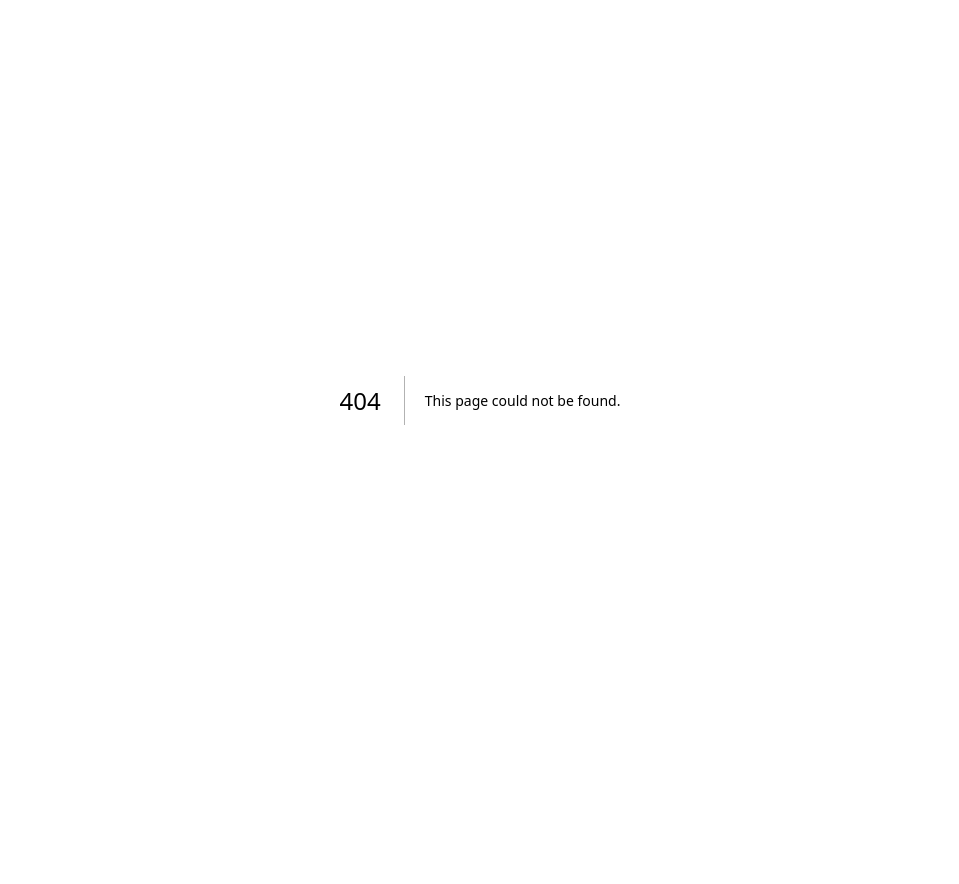
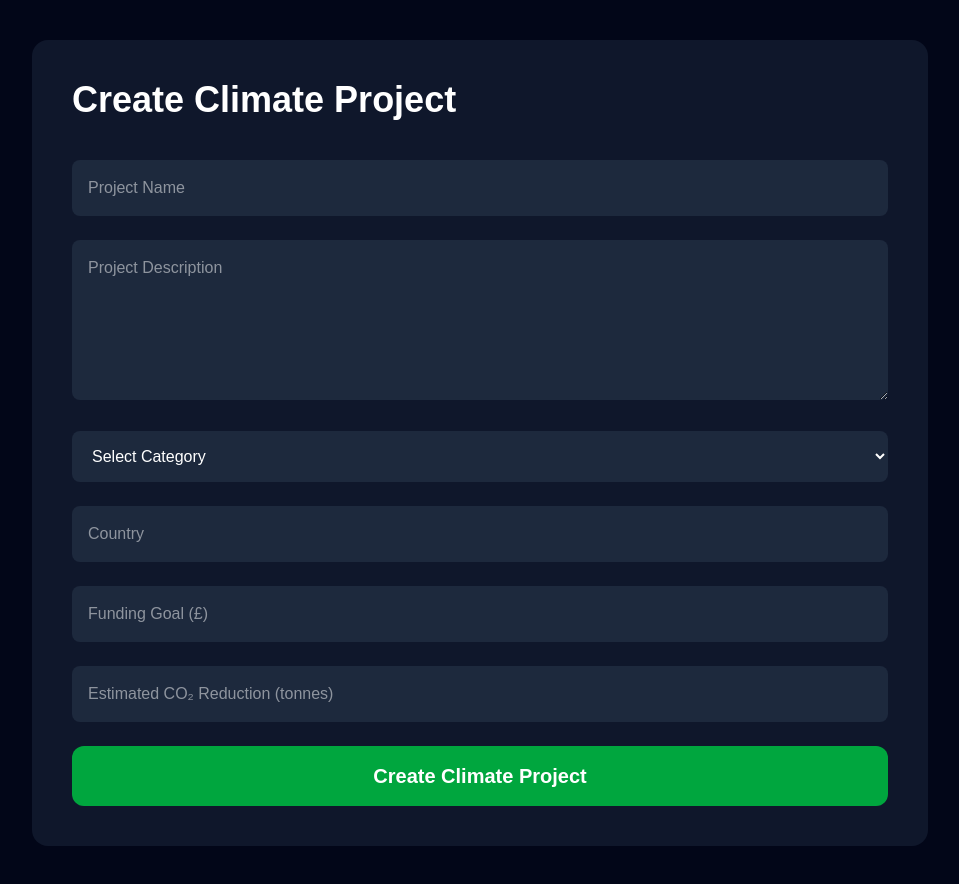
Before and after one commit to GOSTECH21/S4C-platform, a Next.js app: page /club/projects/new in a window 1280 px wide. Before the commit this address had no page. Shown: the whole page, without its empty margins (160-1119 px from the left). Before the commit the page ends 800 px from the top, so only its background shows below. Built offline with nearby package versions, Linux system fonts and the light colour scheme; no server answers.

Commit message:
Complete Match Day Portfolio and Climate Project creation

```diff
--- a/app/club/dashboard/page.tsx
+++ b/app/club/dashboard/page.tsx
@@ -11,6 +11,7 @@ const [loading, setLoading] = useState(true);
 const [club, setClub] = useState<any>(null);
 const [account, setAccount] = useState<any>(null);
 const [projects, setProjects] = useState<any[]>([]);
+const [featuredProjects, setFeaturedProjects] = useState<any[]>([]);
 
 async function loadPortfolio(clubId: string) {
   const { data, error } = await supabase
@@ -31,21 +32,16 @@ async function loadPortfolio(clubId: string) {
     setPortfolioProjects(data || []);
   }
 }
-
-async function addProjectToPortfolio() {
+function isProjectSelected(projectId: string) {
+  return portfolioProjects.some(
+    (item: any) => item.project_id === projectId
+  );
+}
+async function addProjectToPortfolio(projectId: string) {
   if (!account) return;
 
-  const { data: projects, error: projectError } = await supabase
-    .from("climate_projects")
-    .select("id")
-    .eq("name", "Global Schools Solar")
-    .limit(1);
-
-  const project = projects?.[0];
-
-  if (projectError || !project) {
-    console.error(projectError);
-    alert("Couldn't find project.");
+  if (isProjectSelected(projectId)) {
+    alert("This project is already in your Match Day Portfolio.");
     return;
   }
 
@@ -53,7 +49,7 @@ async function addProjectToPortfolio() {
     .from("club_match_portfolio")
     .insert({
       club_id: account.club_id,
-      project_id: project.id,
+      project_id: projectId,
       status: "selected",
     });
 
@@ -65,8 +61,24 @@ async function addProjectToPortfolio() {
 
   await loadPortfolio(account.club_id);
 
-  alert("✅ Global Schools Solar added to Match Day Portfolio");
+  alert("✅ Project added to Match Day Portfolio");
 }
+
+async function removeProjectFromPortfolio(portfolioId: string) {
+  const { error } = await supabase
+    .from("club_match_portfolio")
+    .delete()
+    .eq("id", portfolioId);
+
+  if (error) {
+    console.error(error);
+    alert("Couldn't remove project.");
+    return;
+  }
+
+  await loadPortfolio(account.club_id);
+}
+
    useEffect(() => {
   loadDashboard();
 }, []);
@@ -122,6 +134,14 @@ useEffect(() => {
 if (!projectError && projectData) {
   setProjects(projectData);
 }
+const { data: featured } = await supabase
+  .from("climate_projects")
+  .select("*")
+  .eq("featured", true)
+  .eq("status", "active")
+  .limit(1);
+
+setFeaturedProjects(featured || []);
   }
 
   async function logout() {
@@ -229,39 +249,55 @@ if (!projectError && projectData) {
 </p>
 
   </div>
+<div className="mt-12 grid gap-8 lg:grid-cols-2">
 
-     {/* GLOBAL SCHOOLS SOLAR */}
+  {featuredProjects.map((project) => {
 
-    <div className="rounded-2xl border-2 border-green-500 bg-slate-800 p-8 flex flex-col h-full">
+    const selected = portfolioProjects.some(
+      (item: any) => item.project_id === project.id
+    );
+
+    return (
+
+      <div
+        key={project.id}
+        className="rounded-2xl border-2 border-green-500 bg-slate-800 p-8 flex flex-col h-full"
+      >
 
         <span className="inline-flex rounded-full bg-green-600 px-4 py-2 text-sm font-bold text-white">
           ⭐ FEATURED CLIMATE PROJECT
         </span>
 
         <h3 className="mt-6 text-3xl font-bold text-white">
-        Global Schools Solar
+          {project.name}
         </h3>
 
         <p className="mt-5 text-lg leading-8 text-slate-300">
-        Support school rooftop solar installations through
-        Score-For-Our-Planet.
+          {project.description}
         </p>
-      <div className="mt-5 space-y-2 text-sm text-slate-400">
-  <p>📍 Kenya</p>
-  <p>🌳 Estimated CO₂ Offset: 180 tonnes</p>
-  <p>🎯 Funding Goal: £25,000</p>
-</div>
 
         <button
-  onClick={addProjectToPortfolio}
-  className="mt-10 w-full rounded-xl bg-green-500 py-4 text-lg font-bold text-black hover:bg-green-400"
+          disabled={selected}
+          onClick={() =>
+ addProjectToPortfolio(project.id)}
+
+          className={`mt-10 w-full rounded-xl py-4 text-lg font-bold ${
+            selected
+              ? "bg-slate-600 text-slate-300 cursor-not-allowed"
+              : "bg-green-500 text-black hover:bg-green-400"
+          }`}
+
         >
-  ➕ Add to Match Day Portfolio
+          {selected
+            ? "✓ Added to Match Day Portfolio"
+            : "➕ Add to Match Day Portfolio"}
         </button>
 
       </div>
 
-   {/* CLUB PROJECT */}
+    );
+
+  })}
 
 <div className="rounded-2xl border border-slate-700 bg-slate-800 p-8 flex flex-col justify-between h-full">
 
@@ -277,8 +313,8 @@ if (!projectError && projectData) {
     <p className="mt-4 leading-7 text-slate-400">
       Create a unique climate project for your club and offer it to supporters as part of your Match Day Climate Portfolio.
     </p>
+
  </div>
-
   <div className="mt-10">
     <button
       className="w-full rounded-xl bg-blue-600 py-4 text-lg font-bold text-white hover:bg-blue-500"
@@ -287,7 +323,7 @@ if (!projectError && projectData) {
       + Create New Climate Project
     </button>
   </div>
-
+</div>
 </div>
 <div className="mt-10 rounded-2xl border border-slate-700 bg-slate-800 p-8">
 
@@ -309,9 +345,10 @@ if (!projectError && projectData) {
 
   <div
     key={item.id}
-                    className="rounded-xl bg-slate-700 p-5"
+    className="rounded-xl bg-slate-700 p-5 flex items-center justify-between"
   >
 
+    <div>
       <h4 className="text-xl font-bold text-green-400">
         {item.climate_projects.name}
       </h4>
@@ -319,6 +356,14 @@ if (!projectError && projectData) {
       <p className="mt-2 text-slate-300">
         {item.climate_projects.description}
       </p>
+    </div>
+
+    <button
+      onClick={() => removeProjectFromPortfolio(item.id)}
+      className="rounded-lg bg-red-600 px-4 py-2 font-semibold hover:bg-red-500"
+    >
+      Remove
+    </button>
 
   </div>
 
--- /dev/null
+++ b/app/club/projects/new/page.tsx
@@ -0,0 +1,149 @@
+"use client";
+
+import { useState } from "react";
+import { useRouter } from "next/navigation";
+import { supabase } from "../../../lib/supabase";
+
+export default function NewClimateProjectPage() {
+  const router = useRouter();
+
+  const [saving, setSaving] = useState(false);
+
+  const [name, setName] = useState("");
+  const [description, setDescription] = useState("");
+  const [category, setCategory] = useState("");
+  const [country, setCountry] = useState("");
+  const [fundingGoal, setFundingGoal] = useState("");
+
+  const [estimatedCO2, setEstimatedCO2] = useState("");
+  async function createProject() {
+  setSaving(true);
+
+  try {
+    const {
+      data: { user },
+    } = await supabase.auth.getUser();
+
+    if (!user) {
+      router.push("/club/login");
+      return;
+    }
+
+    const { data: account, error: accountError } = await supabase
+      .from("club_accounts")
+      .select("club_id")
+      .eq("auth_user_id", user.id)
+      .single();
+
+    if (accountError || !account) {
+      alert("Club account not found.");
+      return;
+    }
+
+    const { error } = await supabase
+      .from("climate_projects")
+      .insert({
+        club_id: account.club_id,
+        name,
+        description,
+        category,
+        country,
+        funding_goal: Number(fundingGoal),
+        estimated_co2: Number(estimatedCO2),
+        featured: false,
+        verified: false,
+        status: "active",
+      });
+
+    if (error) {
+      console.error(error);
+      alert("Couldn't create project.");
+      return;
+    }
+
+    alert("✅ Climate Project Created!");
+
+    router.push("/club/dashboard");
+  } finally {
+    setSaving(false);
+  }
+}
+
+  return (
+    <main className="min-h-screen bg-slate-950 p-10 text-white">
+
+      <div className="mx-auto max-w-4xl rounded-2xl bg-slate-900 p-10">
+
+        <h1 className="text-4xl font-black">
+          Create Climate Project
+        </h1>
+
+        <div className="mt-10 space-y-6">
+
+          <input
+            placeholder="Project Name"
+            value={name}
+            onChange={(e)=>setName(e.target.value)}
+            className="w-full rounded-lg bg-slate-800 p-4"
+          />
+
+          <textarea
+            placeholder="Project Description"
+            value={description}
+            onChange={(e)=>setDescription(e.target.value)}
+            className="w-full rounded-lg bg-slate-800 p-4 h-40"
+          />
+
+          <select
+  value={category}
+  onChange={(e) => setCategory(e.target.value)}
+  className="w-full rounded-lg bg-slate-800 p-4"
+>
+  <option value="">Select Category</option>
+  <option value="Solar Energy">Solar Energy</option>
+  <option value="Tree Planting">Tree Planting</option>
+  <option value="Ocean Cleanup">Ocean Cleanup</option>
+  <option value="Biodiversity">Biodiversity</option>
+  <option value="Water Conservation">Water Conservation</option>
+  <option value="Recycling">Recycling</option>
+  <option value="Education">Education</option>
+  <option value="Other">Other</option>
+</select>
+
+          <input
+            placeholder="Country"
+            value={country}
+            onChange={(e)=>setCountry(e.target.value)}
+            className="w-full rounded-lg bg-slate-800 p-4"
+          />
+
+          <input
+            placeholder="Funding Goal (£)"
+            value={fundingGoal}
+            onChange={(e)=>setFundingGoal(e.target.value)}
+            className="w-full rounded-lg bg-slate-800 p-4"
+          />
+
+          <input
+  type="number"
+  placeholder="Estimated CO₂ Reduction (tonnes)"
+  value={estimatedCO2}
+  onChange={(e) => setEstimatedCO2(e.target.value)}
+  className="w-full rounded-lg bg-slate-800 p-4"
+/>
+
+          <button
+            onClick={createProject}
+            disabled={saving}
+            className="w-full rounded-xl bg-green-600 py-4 text-xl font-bold"
+          >
+            {saving ? "Creating..." : "Create Climate Project"}
+          </button>
+
+        </div>
+
+      </div>
+
+    </main>
+  );
+}
```
Lines whose indentation alone changed are shown as unchanged.
